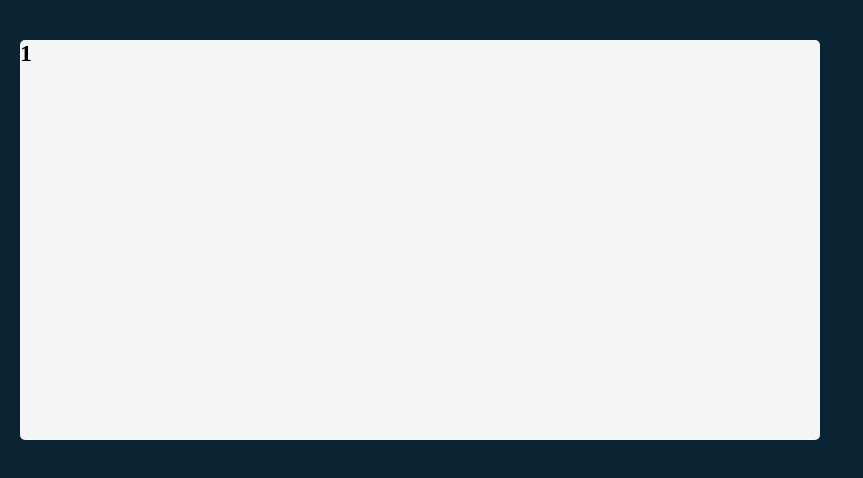
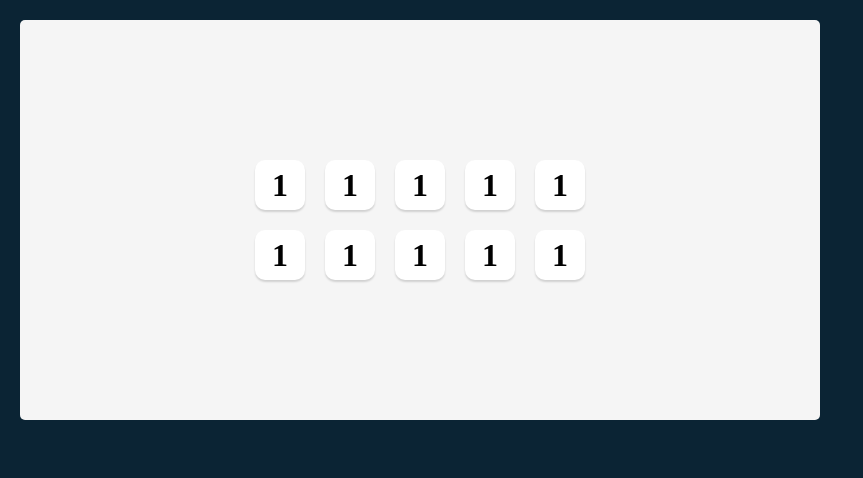
Before and after one commit to RoaaK95/Tenzies, a React (Vite) app: page / in a window 1280 px wide. Shown: the top 478 px of the page, without its empty margins (0-863 px from the left). Built offline with nearby package versions, Linux system fonts and the light colour scheme.

Commit message:
ADD STYLING TO DIE ELEMENTS

```diff
--- a/src/App.jsx
+++ b/src/App.jsx
@@ -7,7 +7,18 @@
 
   return (
     <main>
+      <div className='dice-container'>
        <Die value="1"/>
+       <Die value="1"/>
+       <Die value="1"/>
+       <Die value="1"/>
+       <Die value="1"/>
+       <Die value="1"/>
+       <Die value="1"/>
+       <Die value="1"/>
+       <Die value="1"/>
+       <Die value="1"/>
+       </div>
     </main>
   )
 }
--- a/src/index.css
+++ b/src/index.css
@@ -13,4 +13,31 @@
   height: 400px;
   max-width: 800px;
   border-radius: 5px;
+  padding: 20px;
+  display: flex;
+  flex-direction: column;
+  align-items: center;
+  justify-content: center;
+
 }
+
+.dice-container{
+  display: grid;
+  grid-template: auto auto / repeat(5, 1fr);
+  gap:20px;
+}
+.die-face {
+  height: 50px;
+  width: 50px;
+  box-shadow: 0px 2px 2px rgba(0, 0, 0, 0.15);
+  border-radius: 10px;
+  display: flex;
+  justify-content: center;
+  align-items: center;
+  cursor: pointer;
+  background-color: white;
+}
+
+.die-num {
+  font-size: 2rem;
+}
```
